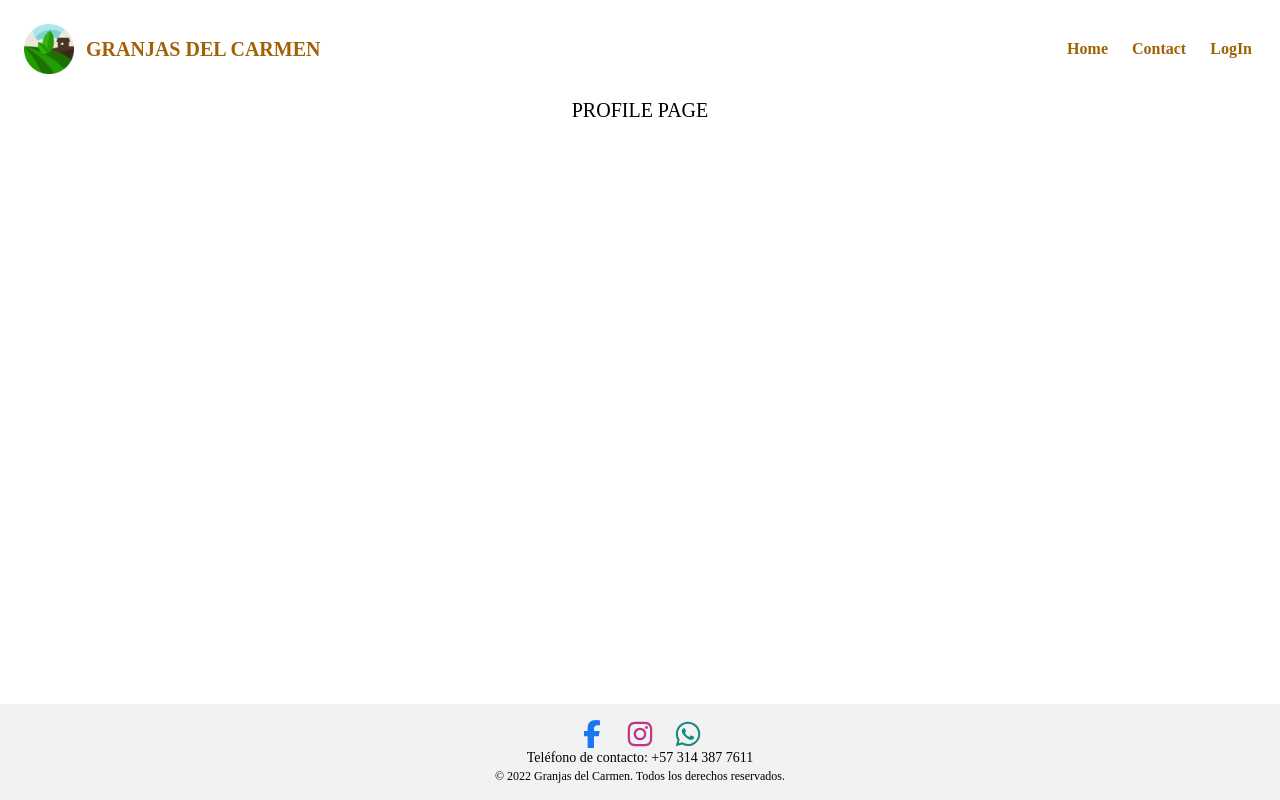
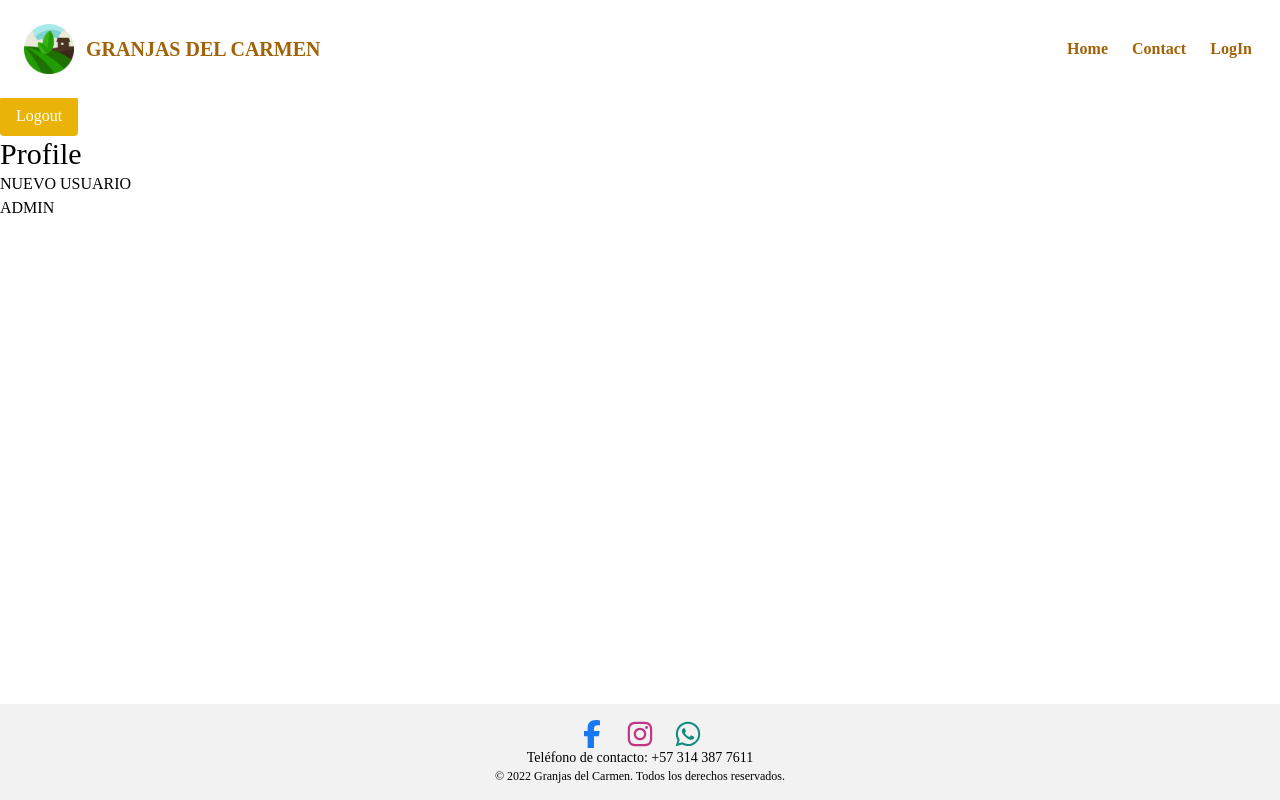
Before and after one commit to HenryBarrera95/granjas-del-carmen, a Next.js app: page /profile in a window 1280 px wide. Built offline with nearby package versions, Linux system fonts and the light colour scheme; no server answers.

Commit message:
fix createRabbits and profile logout button

```diff
--- a/components/Modals/CreateNewRabbit.tsx
+++ b/components/Modals/CreateNewRabbit.tsx
@@ -39,6 +39,9 @@ const CreateNewRabbit = ({ handleCloseModal }: CreateNewRabbitProps) => {
       gender,
       birthDate: new Date(birthDate),
     };
+
+    // console.log(variables);
+
     try {
       toast.promise(createRabbit({ variables }), {
         loading: "Creating new Rabbit..",
@@ -53,7 +56,10 @@ const CreateNewRabbit = ({ handleCloseModal }: CreateNewRabbitProps) => {
   return (
     <GenericModal
       title="Create a new rabbit"
-      onClose={() => handleCloseModal()}
+      onClose={() => {
+        handleCloseModal();
+        handleCloseModal();
+      }}
       closeOnOutsideClick={false}
     >
       <div className="container mx-auto max-w-md py-12">
--- a/pages/profile.tsx
+++ b/pages/profile.tsx
@@ -2,7 +2,15 @@ const profile = () => {
   const session = { name: "NUEVO USUARIO", role: "ADMIN" };
   return (
     <div>
-      <h1 className="text-xl text-center my-3">PROFILE PAGE</h1>
+      <button
+        className="bg-yellow-500 text-white px-4 py-2 rounded"
+        onClick={() => (window.location.href = "api/auth/logout")}
+      >
+        Logout
+      </button>
+      <h1 className="text-3xl">Profile</h1>
+      <p>{session.name}</p>
+      <p>{session.role}</p>
     </div>
   );
 };
```
